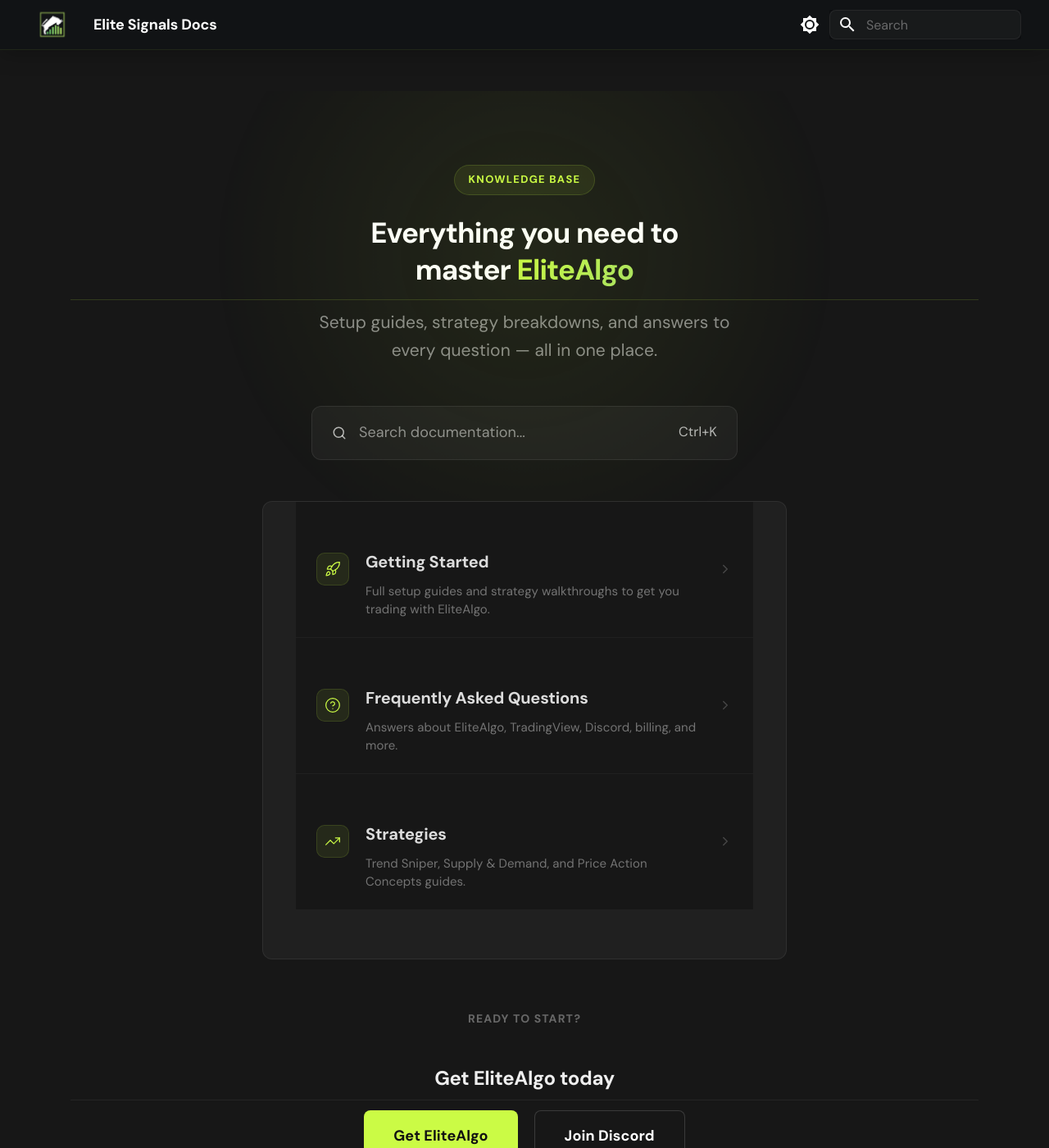
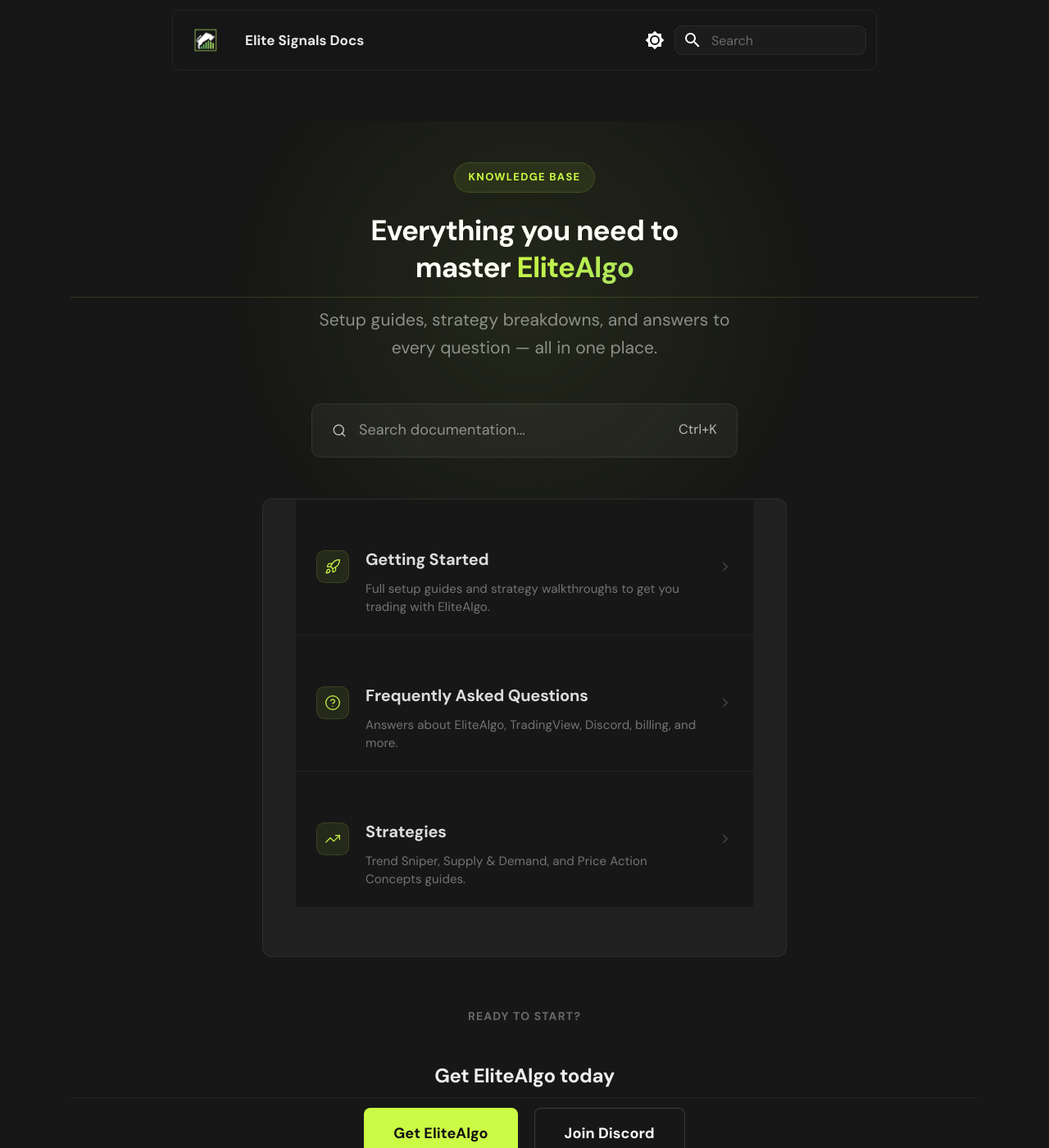
Before and after one commit to myelitesignals/docs, an MkDocs documentation site: the page built from docs/index.md, in a window 1280 px wide and 1400 px high. Shown: the whole window at 82% size. Built offline with MkDocs 1.6.1 and Material for MkDocs 9.7.7, drawn with Linux system fonts in a browser that asks for light colours.

Commit message:
Match header and footer to elitesignals.com main site
Header: floating pill navbar with glassmorphism, rounded corners,
centered layout matching main site's nav design.
Footer: matching #171717 background, cleaner dividers, refined spacing.
Hero: reduced top padding for tighter spacing.

Co-Authored-By: Claude <noreply@anthropic.com>

```diff
--- a/docs/stylesheets/extra.css
+++ b/docs/stylesheets/extra.css
@@ -66,8 +66,8 @@ body {
   --md-typeset-a-color: #CBFB45;
   --md-code-bg-color: #1a1a1a;
   --md-code-fg-color: #e0e0e0;
-  --md-footer-bg-color: #0f0f0f;
-  --md-footer-bg-color--dark: #0a0a0a;
+  --md-footer-bg-color: #171717;
+  --md-footer-bg-color--dark: #171717;
 }
 
 /* --- Light Mode --- */
@@ -79,29 +79,50 @@ body {
 }
 
 /* ============================================
-   HEADER - Glassmorphism
+   HEADER - Floating pill nav (matches elitesignals.com)
    ============================================ */
 .md-header {
-  background: rgba(17, 19, 22, 0.85);
-  backdrop-filter: blur(20px) saturate(180%);
-  -webkit-backdrop-filter: blur(20px) saturate(180%);
-  border-bottom: 1px solid rgba(203, 251, 69, 0.08);
-  box-shadow: 0 1px 30px rgba(0, 0, 0, 0.3);
+  background: transparent;
+  box-shadow: none;
+  border-bottom: none;
+  position: sticky;
+  padding: 0.6rem 1rem;
+}
+
+.md-header .md-header__inner {
+  background: rgba(23, 23, 23, 0.85);
+  backdrop-filter: blur(10px);
+  -webkit-backdrop-filter: blur(10px);
+  border-radius: 10px;
+  border: 1px solid rgba(255, 255, 255, 0.06);
+  padding: 0.4rem 0.6rem;
+  max-width: 860px;
+  margin: 0 auto;
 }
 
 .md-header[data-md-state="shadow"] {
-  box-shadow: 0 4px 40px rgba(0, 0, 0, 0.4);
+  box-shadow: none;
+}
+
+.md-header[data-md-state="shadow"] .md-header__inner {
+  border-color: rgba(255, 255, 255, 0.08);
 }
 
 .md-header__title {
-  font-weight: 600;
-  letter-spacing: -0.01em;
-  font-size: 0.9rem;
+  font-weight: 300;
+  letter-spacing: 0;
+  font-size: 0.85rem;
+  color: rgba(255, 255, 255, 0.9);
 }
 
 .md-header__button.md-logo img,
 .md-header__button.md-logo svg {
-  height: 1.8rem;
+  height: 1.6rem;
+}
+
+/* Header nav tabs */
+.md-header .md-tabs {
+  background: transparent;
 }
 
 /* Header search */
@@ -217,7 +238,7 @@ body {
 .es-hero {
   position: relative;
   text-align: center;
-  padding: 4.5rem 2rem 2.5rem;
+  padding: 2.5rem 2rem 2.5rem;
   overflow: hidden;
 }
 
@@ -665,40 +686,61 @@ body {
 }
 
 /* ============================================
-   FOOTER
+   FOOTER (matches elitesignals.com)
    ============================================ */
 .md-footer {
-  background: #0f0f0f;
-  border-top: 1px solid transparent;
-  background-image: linear-gradient(#0f0f0f, #0f0f0f), linear-gradient(90deg, transparent, rgba(var(--es-lime-rgb), 0.2), transparent);
-  background-clip: padding-box, border-box;
-  background-origin: padding-box, border-box;
+  background: #171717;
+  border-top: none;
 }
 
 .md-footer-meta {
-  background: #0a0a0a;
+  background: #171717;
+  border-top: 1px solid rgba(255, 255, 255, 0.08);
+}
+
+.md-footer__inner {
+  padding: 1rem 0;
 }
 
 .md-footer__inner .md-social__link {
+  color: rgba(255, 255, 255, 0.5);
   transition: color 0.2s ease;
 }
 
 .md-footer__inner .md-social__link:hover {
-  color: var(--es-lime);
+  color: #fff;
+}
+
+.md-footer__inner .md-social__link svg {
+  max-height: 1rem;
 }
 
 .md-copyright {
-  color: rgba(255, 255, 255, 0.3);
-  font-size: 0.75rem;
+  color: rgba(255, 255, 255, 0.35);
+  font-size: 0.72rem;
+  letter-spacing: 0.01em;
 }
 
 /* Navigation footer (prev/next) */
 .md-footer__link {
   transition: all 0.2s ease;
+  padding: 1.2rem 1rem;
 }
 
 .md-footer__link:hover .md-footer__title {
   color: var(--es-lime);
+}
+
+.md-footer__direction {
+  font-size: 0.65rem;
+  text-transform: uppercase;
+  letter-spacing: 0.06em;
+  opacity: 0.4;
+}
+
+.md-footer__title {
+  font-size: 0.8rem;
+  font-weight: 400;
 }
 
 /* ============================================
@@ -759,7 +801,7 @@ body {
     margin-right: 1rem;
   }
   .es-hero {
-    padding: 3rem 1.5rem 2rem;
+    padding: 2rem 1.5rem 2rem;
   }
   .es-hero__title {
     font-size: 1.8rem;
```
